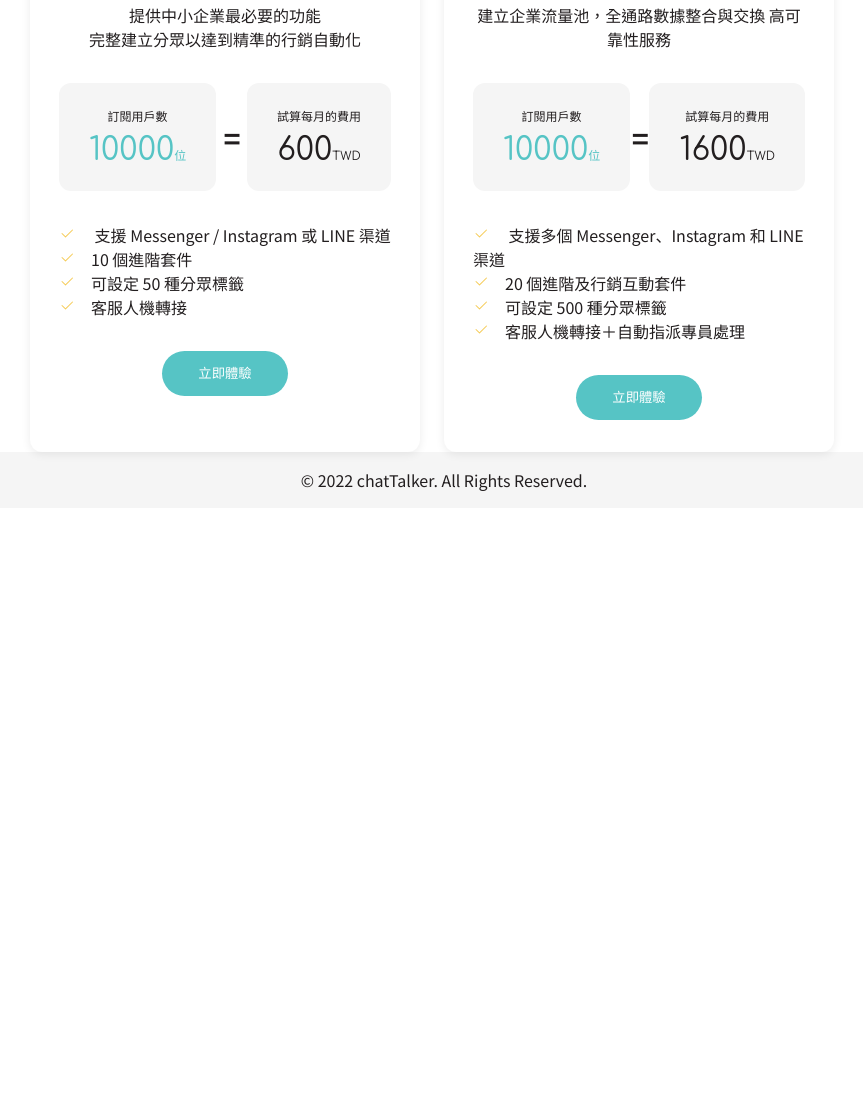
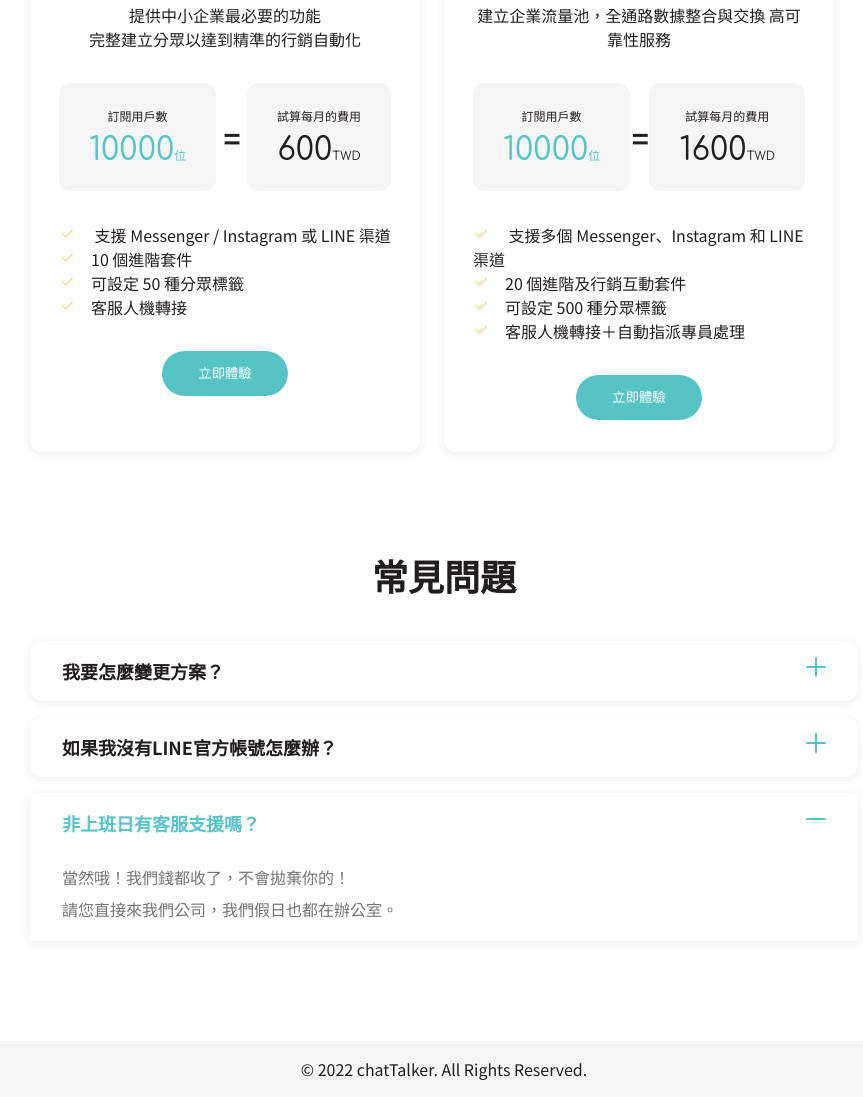
Before and after one commit to Bruno-Yu/hexschool_proBono_homework, a website with bundled scripts: page pricing.html in a window 1280 px wide. Shown: the part 1078-2175 px from the top of the page, without its empty margins (196-1059 px from the left). Before the commit the page ends 1586 px from the top, so only its background shows below. Built offline with nearby package versions, Linux system fonts and the light colour scheme; a web font is replaced by a local one.

Commit message:
update .qna

```diff
--- a/Sass/_pricing.scss
+++ b/Sass/_pricing.scss
@@ -164,8 +164,9 @@ width: 100%;
   padding: 0px 226px;
 }
 
-
+// 區域 彈性選擇，提供您選擇最適合的方案
 .packages{
+  margin-bottom: 100px;
   &-title{
     text-align: center;
     font-size: 32px;
@@ -259,3 +260,67 @@ width: 100%;
   }
 
 }
+
+// 常見問題
+.qna {
+  margin-bottom: 100px;
+  &-title{
+    font-size: 36px;
+    line-height: 46px;
+    font-weight: bold;
+    text-align: center;
+    margin-bottom: 43px;
+  }
+  &-item{
+    padding: 16px 32px;
+    margin-bottom: 16px;
+    box-shadow: 0px 2px 10px #00000014;
+
+    border-radius: 12px;
+    .quest{
+          display: flex;
+    justify-content: space-between;
+      p{
+      display: block;
+      font-size: 18px;
+      line-height: 28px;
+      font-weight: bold;
+      }
+      .plus{
+      display: block;
+      height: 20px;
+      width: 20px;
+    }
+    }
+    &-expand{
+          padding: 16px 32px;
+    margin-bottom: 16px;
+    box-shadow: 0px 2px 10px #00000014;
+      .quest{
+        margin-bottom: 24px;
+            display: flex;
+    justify-content: space-between;
+      p{
+      display: block;
+      font-size: 18px;
+      line-height: 28px;
+      font-weight: bold;
+      color: $primary;
+      }
+      .minus{
+      display: block;
+      height: 20px;
+      width: 20px;
+    }
+    }
+    .ans{
+      p{
+        font-size: 16px;
+        line-height: 32px;
+        color: #747474;
+      }
+    }
+  }
+
+}
+}
--- a/pricing.html
+++ b/pricing.html
@@ -140,10 +140,35 @@
             </div>
           </div>
         </div>
+        <div class="qna">
+          <p class="qna-title">常見問題</p>
+          <div class="qna-item">
+            <div class="quest">
+              <p>我要怎麼變更方案？</p>
+              <img class="plus" src="./images/icon_plus.svg" alt="plus">
+            </div>
+          </div>
+          <div class="qna-item">
+            <div class="quest">
+              <p>如果我沒有LINE官方帳號怎麼辦？</p>
+              <img class="plus" src="./images/icon_plus.svg" alt="plus">
+            </div>
+          </div>
+          <div class="qna-item-expand">
+            <div class="quest">
+              <p>非上班日有客服支援嗎？</p>
+              <img class="minus"src="./images/icon_minus.svg" alt="minus">
+            </div>
+            <div class="ans">
+              <p>當然哦！我們錢都收了，不會拋棄你的！</p>
+              <p>請您直接來我們公司，我們假日也都在辦公室。</p>
+            </div>
+          </div>
+        </div>
       </div>
-      <div class="footer">
+    <div class="footer">
         <p>© 2022 chatTalker. All Rights Reserved.</p>
-    </div>
+      </div>
   <script type="module" src="./javascript/all.js"></script>
 </body>
 </html>
```
Also changed, not shown: Sass/all.css, 1 other file.
